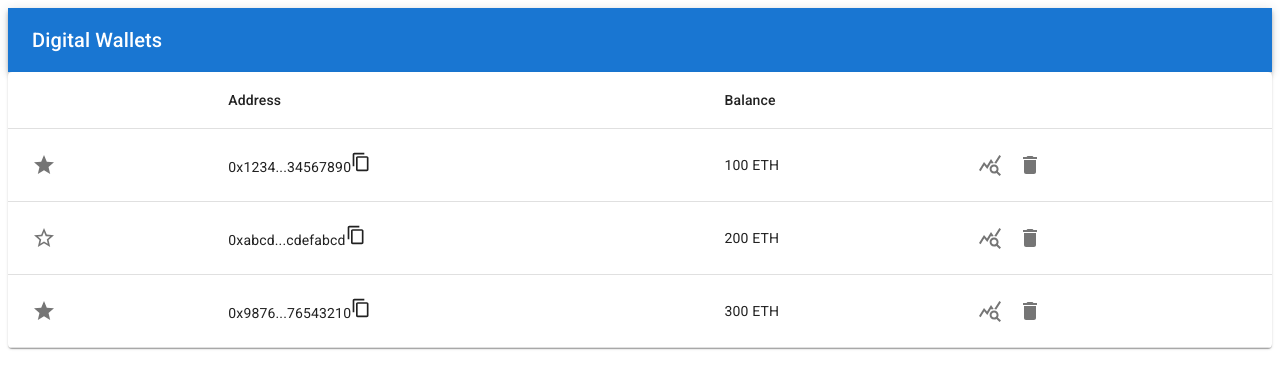
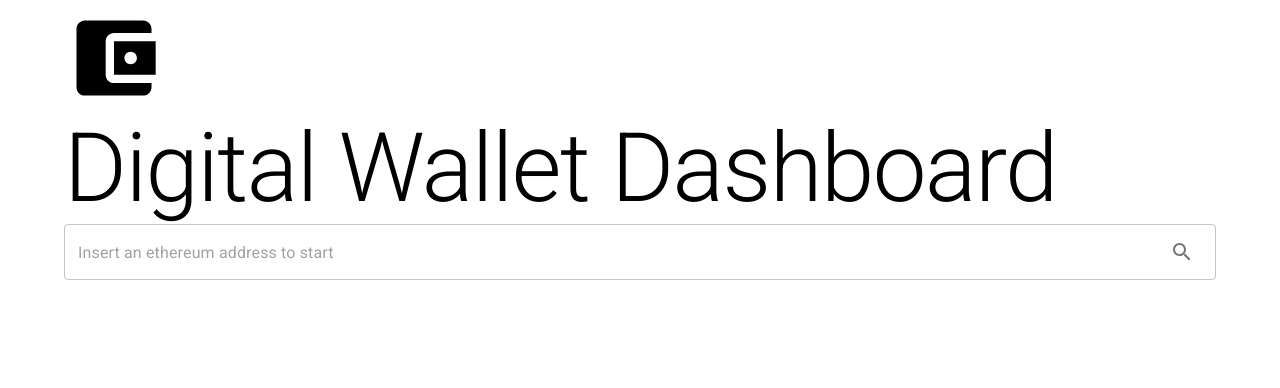
Before and after one commit to Danswar/Digital-Wallet-Dashboard---Frontend, a React (Vite) app: page / in a window 1280 px wide. Shown: the top 388 px of the page. Built offline with nearby package versions, Linux system fonts and the light colour scheme.

Commit message:
basic routing

```diff
--- a/package.json
+++ b/package.json
@@ -16,7 +16,8 @@
     "@mui/icons-material": "^5.15.0",
     "@mui/material": "^5.15.0",
     "react": "^18.2.0",
-    "react-dom": "^18.2.0"
+    "react-dom": "^18.2.0",
+    "react-router-dom": "^6.21.0"
   },
   "devDependencies": {
     "@types/react": "^18.2.43",
--- a/src/App.tsx
+++ b/src/App.tsx
@@ -1,66 +1,12 @@
-import AppBar from "@mui/material/AppBar";
-import Toolbar from "@mui/material/Toolbar";
-import Typography from "@mui/material/Typography";
-import AddressesTable from "./components/AddressesTable";
+import { RouterProvider, createBrowserRouter } from "react-router-dom";
+import HomePage from "./views/home";
+import AddressDetails from "./views/addressDetails";
 
-enum Currency {
-  USD = "usd",
-  EUR = "eur",
-}
+const router = createBrowserRouter([
+  { path: "/", element: <HomePage /> },
+  { path: "/:walletAddress", element: <AddressDetails /> },
+]);
 
-type WalletSummary = {
-  address: string;
-  balance: number;
-  firstSeen: number;
-  isFavorite: boolean;
-};
-
-type WalletWithValuation = WalletSummary & {
-  currency: Currency;
-  quote?: number;
-};
-
-const wallet: WalletWithValuation = {
-  address: "0x123",
-  balance: 100,
-  currency: Currency.USD,
-  quote: 1,
-  firstSeen: Date.now(),
-  isFavorite: true,
-};
-
-const wallets: WalletSummary[] = [
-  {
-    address: "0x1234567890123456789012345678901234567890",
-    balance: 100,
-    firstSeen: Date.now(),
-    isFavorite: true,
-  },
-  {
-    address: "0xabcdefabcdefabcdefabcdefabcdefabcdefabcd",
-    balance: 200,
-    firstSeen: Date.now(),
-    isFavorite: false,
-  },
-  {
-    address: "0x9876543210987654321098765432109876543210",
-    balance: 300,
-    firstSeen: Date.now(),
-    isFavorite: true,
-  },
-];
-
-const App = () => {
-  return (
-    <>
-      <AppBar position="static">
-        <Toolbar>
-          <Typography variant="h6">Digital Wallets</Typography>
-        </Toolbar>
-      </AppBar>
-      <AddressesTable addresses={wallets} />
-    </>
-  );
-};
+const App = () => <RouterProvider router={router} />;
 
 export default App;
--- a/src/components/AddressFormatter/index.tsx
+++ /dev/null
@@ -1,64 +0,0 @@
-import { ContentCopy } from "@mui/icons-material";
-import { Popover, Typography } from "@mui/material";
-import React, { useState } from "react";
-
-interface AddressFormatterProps {
-  address: string;
-}
-
-const AddressFormatter: React.FC<AddressFormatterProps> = ({ address }) => {
-  const [anchorEl, setAnchorEl] = useState<HTMLElement | null>(null);
-
-  const handlePopoverOpen = (event: React.MouseEvent<HTMLElement>) => {
-    setAnchorEl(event.currentTarget);
-  };
-
-  const handlePopoverClose = () => {
-    setAnchorEl(null);
-  };
-
-  const open = Boolean(anchorEl);
-
-  const formattedAddress = `${address.slice(0, 6)}...${address.slice(-8)}`;
-
-  return (
-    <>
-      <span
-        aria-owns={open ? "mouse-over-popover" : undefined}
-        aria-haspopup="true"
-        onMouseEnter={handlePopoverOpen}
-        onMouseLeave={handlePopoverClose}
-      >
-        {formattedAddress}
-      </span>
-      <ContentCopy
-        fontSize="small"
-        onClick={() => {
-          navigator.clipboard.writeText(address);
-        }}
-      />
-      <Popover
-        id="mouse-over-popover"
-        sx={{
-          pointerEvents: "none",
-        }}
-        open={open}
-        anchorEl={anchorEl}
-        anchorOrigin={{
-          vertical: "top",
-          horizontal: "center",
-        }}
-        transformOrigin={{
-          vertical: "bottom",
-          horizontal: "center",
-        }}
-        onClose={handlePopoverClose}
-        disableRestoreFocus
-      >
-        <Typography sx={{ p: 1, fontSize: "small" }}>{address}</Typography>
-      </Popover>
-    </>
-  );
-};
-
-export default AddressFormatter;
--- a/src/components/AddressesTable/index.tsx
+++ /dev/null
@@ -1,65 +0,0 @@
-import * as React from "react";
-import Table from "@mui/material/Table";
-import TableBody from "@mui/material/TableBody";
-import TableCell from "@mui/material/TableCell";
-import TableContainer from "@mui/material/TableContainer";
-import TableHead from "@mui/material/TableHead";
-import TableRow from "@mui/material/TableRow";
-import Paper from "@mui/material/Paper";
-import StarIcon from "@mui/icons-material/Star";
-import StarBorderIcon from "@mui/icons-material/StarBorder";
-import { IconButton } from "@mui/material";
-import { Delete, QueryStats } from "@mui/icons-material";
-import AddressFormatter from "../AddressFormatter";
-
-interface Address {
-  address: string;
-  balance: number;
-  isFavorite: boolean;
-}
-
-interface AddressesTableProps {
-  addresses: Address[];
-}
-
-const AddressesTable: React.FC<AddressesTableProps> = ({ addresses }) => {
-  return (
-    <TableContainer component={Paper}>
-      <Table>
-        <TableHead>
-          <TableRow>
-            <TableCell></TableCell>
-            <TableCell>Address</TableCell>
-            <TableCell>Balance</TableCell>
-            <TableCell></TableCell>
-          </TableRow>
-        </TableHead>
-        <TableBody>
-          {addresses.map(({ address, balance, isFavorite }) => (
-            <TableRow key={address}>
-              <TableCell>
-                <IconButton onClick={() => {}}>
-                  {isFavorite ? <StarIcon /> : <StarBorderIcon />}
-                </IconButton>
-              </TableCell>
-              <TableCell>
-                <AddressFormatter address={address} />
-              </TableCell>
-              <TableCell>{balance} ETH</TableCell>
-              <TableCell>
-                <IconButton onClick={() => {}}>
-                  <QueryStats />
-                </IconButton>
-                <IconButton onClick={() => {}}>
-                  <Delete />
-                </IconButton>
-              </TableCell>
-            </TableRow>
-          ))}
-        </TableBody>
-      </Table>
-    </TableContainer>
-  );
-};
-
-export default AddressesTable;
--- /dev/null
+++ b/src/views/addressDetails/index.tsx
@@ -0,0 +1,9 @@
+import { useParams } from "react-router-dom";
+
+const AddressDetails: React.FC = () => {
+  const { walletAddress } = useParams();
+
+  return <div>{walletAddress}</div>;
+};
+
+export default AddressDetails;
--- /dev/null
+++ b/src/views/home/index.tsx
@@ -0,0 +1,48 @@
+import React, { useState } from "react";
+import Container from "@mui/material/Container";
+import {
+  Typography,
+  TextField,
+  InputAdornment,
+  IconButton,
+} from "@mui/material";
+import SearchIcon from "@mui/icons-material/Search";
+import AccountBalanceWalletIcon from "@mui/icons-material/AccountBalanceWallet";
+import { useNavigate } from "react-router-dom";
+
+const HomePage: React.FC = () => {
+  const [address, setAddress] = useState("");
+  const navigate = useNavigate();
+
+  const handleSearch = () => {
+    if (address === "") return;
+    navigate(`/${address}`);
+  };
+
+  return (
+    <Container>
+      <AccountBalanceWalletIcon sx={{ fontSize: 100 }} />
+      <Typography variant="h1">Digital Wallet Dashboard</Typography>
+      <div>
+        <TextField
+          type="text"
+          placeholder="Insert an ethereum address to start"
+          value={address}
+          onChange={(e) => setAddress(e.target.value)}
+          fullWidth
+          InputProps={{
+            endAdornment: (
+              <InputAdornment position="end">
+                <IconButton onClick={handleSearch}>
+                  <SearchIcon />
+                </IconButton>
+              </InputAdornment>
+            ),
+          }}
+        />
+      </div>
+    </Container>
+  );
+};
+
+export default HomePage;
```
Also changed, not shown: 1 other file (tests, documents, lock files or other folders).
